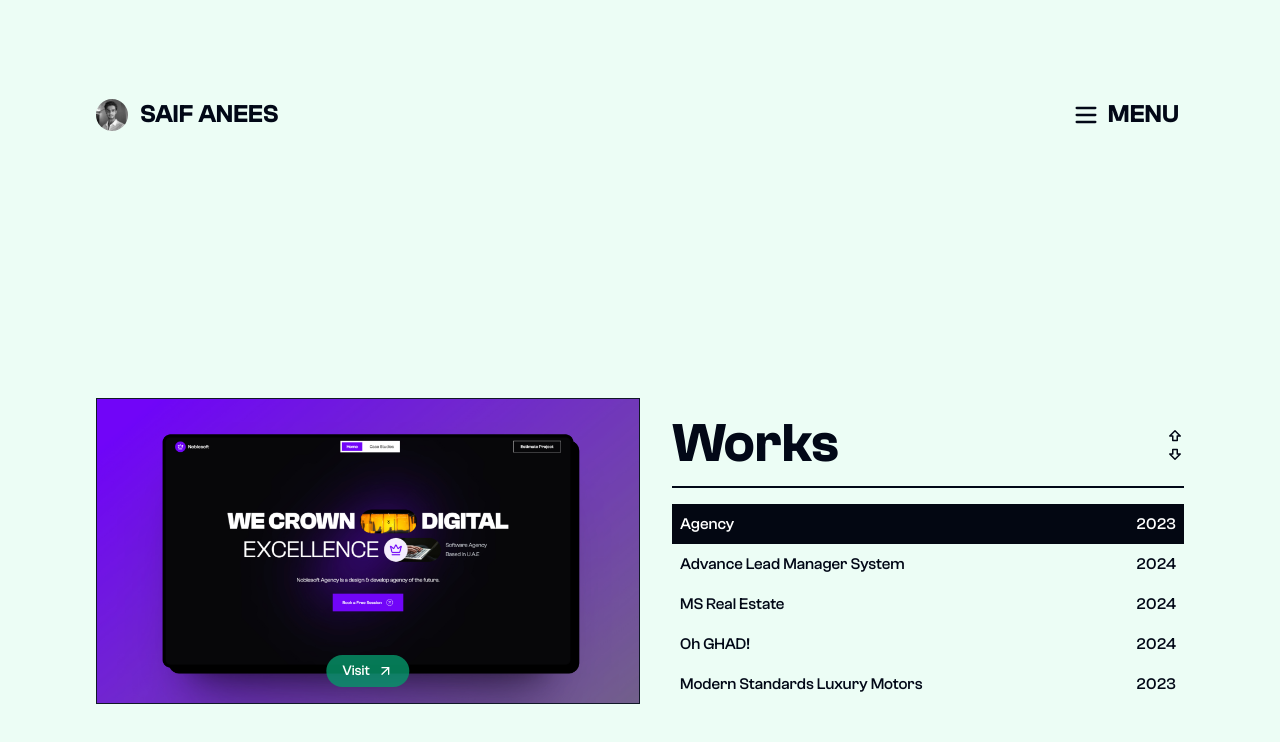
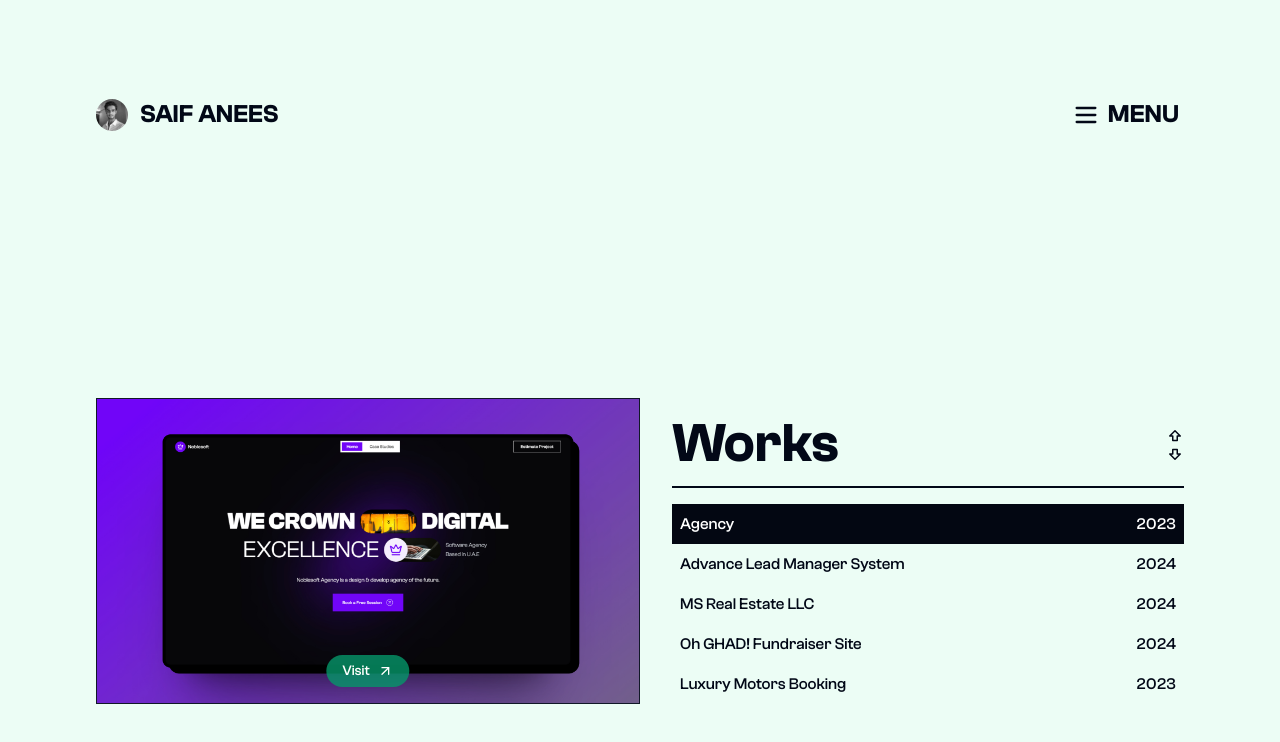
Before and after one commit to saiFaneeS/saif-anees-portfolio, a Next.js app: page /works in a window 1280 px wide. Shown: the top 742 px of the page. Built offline with nearby package versions, Linux system fonts and the light colour scheme.

Commit message:
first commit

```diff
--- a/components/Projects.jsx
+++ b/components/Projects.jsx
@@ -27,21 +27,21 @@
       year: "2024",
     },
     {
-      name: "MS Real Estate",
+      name: "MS Real Estate LLC",
       image: "/projects/msre2.jpeg",
       url: "https://www.msrealestate.ae",
       icons: "nextdotjs-color.svg",
       year: "2024",
     },
     {
-      name: "Oh GHAD!",
+      name: "Oh GHAD! Fundraiser Site",
       image: "/projects/ohghad1.jpeg",
       url: "https://www.ohghad.org",
       icons: "wp.svg",
       year: "2024",
     },
     {
-      name: "Modern Standards Luxury Motors",
+      name: "Luxury Motors Booking",
       image: "/projects/mslm.jpg",
       url: "https://modernstandards.ae",
       icons: "nextdotjs-color.svg",
--- a/components/TrustIndicators.jsx
+++ b/components/TrustIndicators.jsx
@@ -65,7 +65,7 @@
               className="h-5 w-5 object-cover rounded-full"
             />
           )}
-          {/* {testimonials[currentIndex]?.author === "Violet Clough" && ( */}
+          {testimonials[currentIndex]?.author === "Violet Clough" && (
             <div className="bg-violet-600 p-[2px] rounded-full">
               <svg
                 xmlns="http://www.w3.org/2000/svg"
@@ -86,7 +86,7 @@
                 <path d="M12 20c5.5 0 10-4.5 10-10-5.5 0-10 4.5-10 10" />
               </svg>{" "}
             </div>
-          {/* )} */}
+          )}
           {testimonials[currentIndex]?.author}
         </span>
       </motion.div>
```
